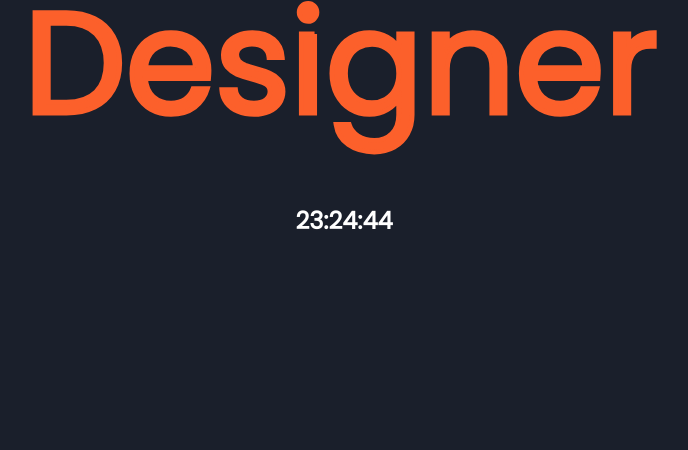
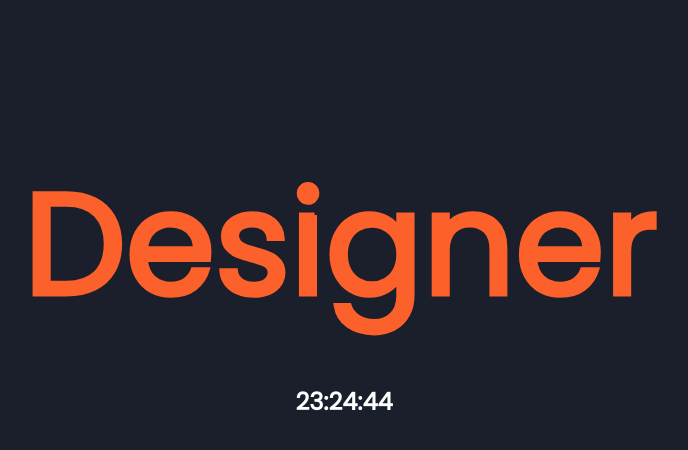
Before and after one commit to RowinRuizendaal/SVG-animate, a plain HTML site: page index.html in a window 1280 px wide. Shown: the whole page, without its empty margins (296-984 px from the left). Drawn offline with Linux system fonts and the light colour scheme.

Commit message:
Update style.css

```diff
--- a/style/style.css
+++ b/style/style.css
@@ -28,7 +28,8 @@ body {
 .container {
     display: flex;
     flex-direction: column;
-    height: 100%;
+    height: 600px;
+    width: 100%;
     align-items: center;
     justify-content: center;
 }
```
